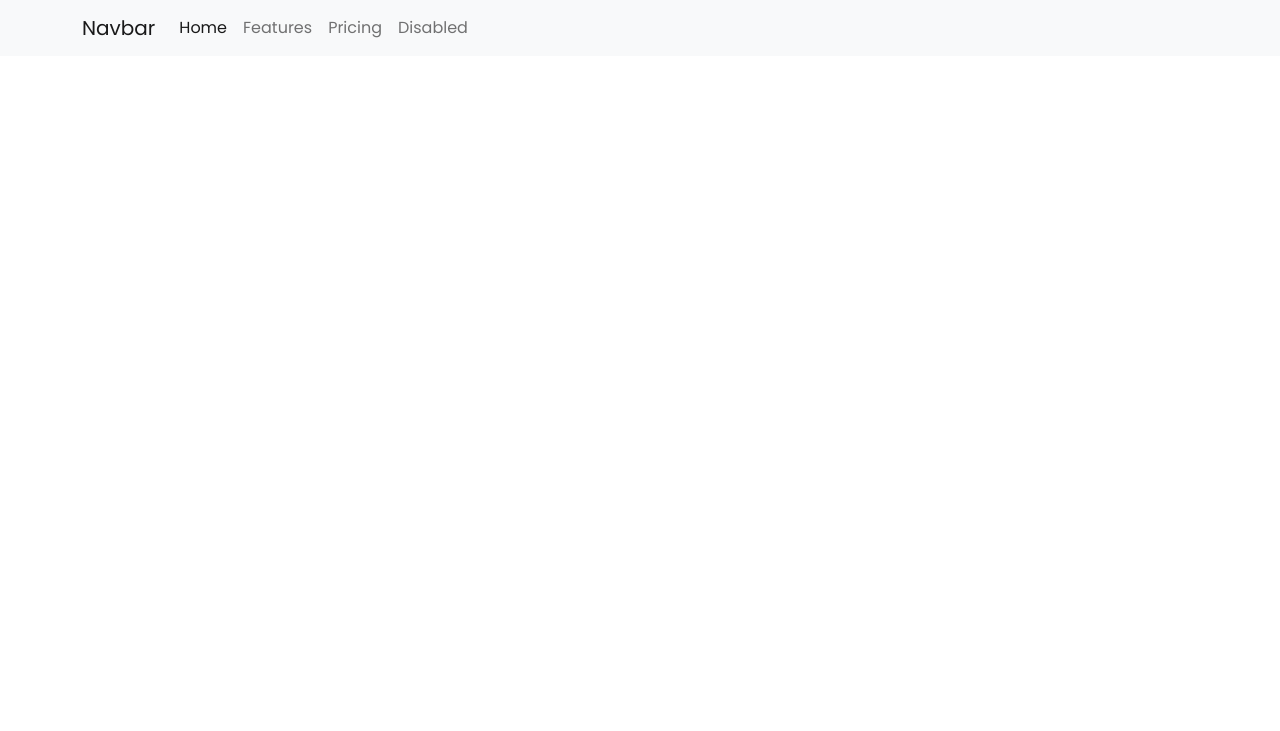
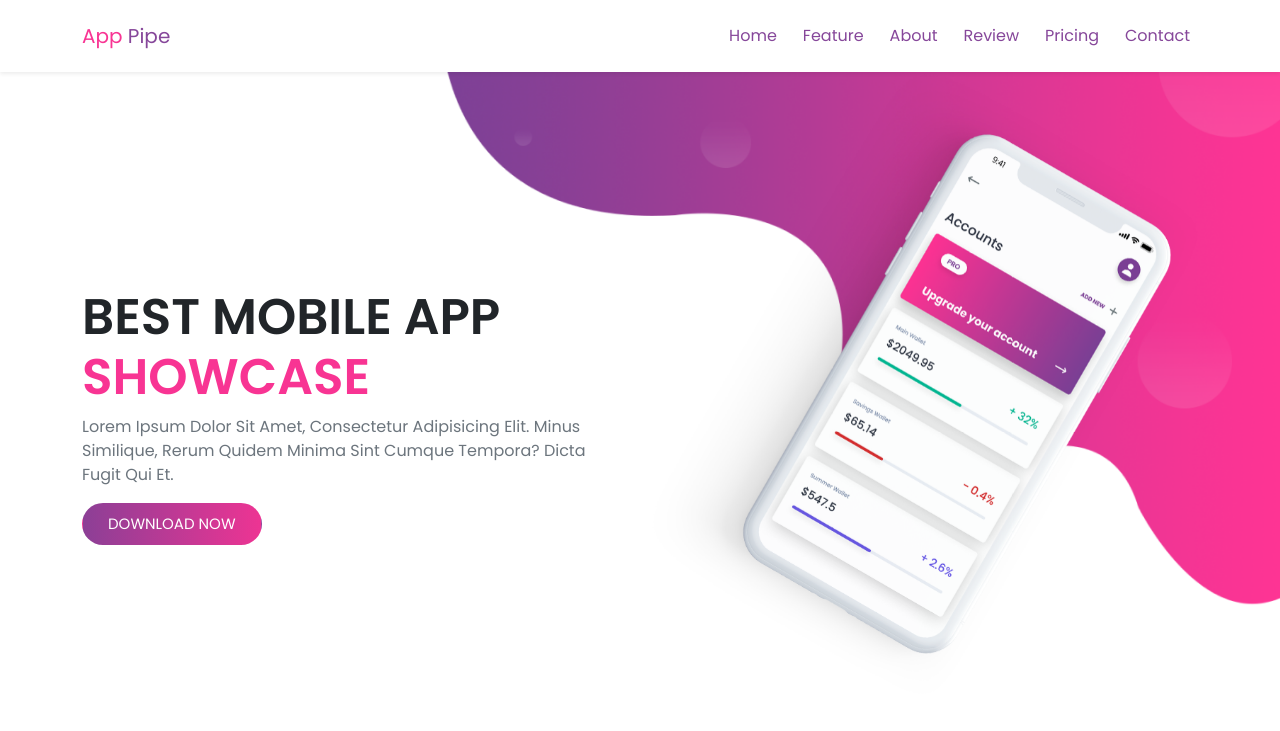
Before and after one commit to ahamednoyon/apppipe, a plain HTML site: page index.html in a window 1280 px wide. Drawn offline with Linux system fonts and the light colour scheme.

Commit message:
home section added

```diff
--- a/css/style.css
+++ b/css/style.css
@@ -4,3 +4,66 @@
 body{
     font-family: 'Poppins', sans-serif;
 }
+
+.navbar-brand{
+    color: #86479A !important;
+}
+
+.highlight{
+    color: #F83493;
+}
+
+.navbar-nav li a{
+    color: #86479A !important;
+    margin-left: 10px;
+
+}
+
+.navbar-nav li a:hover{
+    color: #F83493 !important;
+}
+
+
+/* home section */
+
+.home{
+    background: url(../img/photos/home-bg-img.png);
+    background-repeat: no-repeat;
+    background-size: cover;
+    background-position: top center;
+}
+
+.hm-title{
+    font-size: 50px;
+    font-weight: bold;
+}
+
+.custom-btn{
+    background: linear-gradient(to right, #8C3F96, #ED3493);
+    color: #fff;
+    border-radius: 25px;
+    padding: 9px 25px;
+    font-size: 15px;
+    transition: .3s;
+}
+
+.custom-btn:hover{
+    color: #fff;
+    transform: scale(1.06);
+}
+
+.home img{
+    width: 40vw;
+    animation: float 3s linear infinite;
+}
+
+@keyframes float {
+    0%, 100%{
+        transform: translateY(0rem);
+    }
+
+    50%{
+        transform: translateY(-3.0rem);
+    }
+
+}
--- a/index.html
+++ b/index.html
@@ -17,32 +17,57 @@
     <link rel="stylesheet" href="css/style.css">
 </head>
 <body>
+    <!-- header section start -->
     <header>
-        <nav class="navbar navbar-expand-lg navbar-light bg-light">
+        <nav class="navbar navbar-expand-lg navbar-light bg-white py-3 shadow-sm fixed-top">
             <div class="container">
-              <a class="navbar-brand" href="#">Navbar</a>
+              <a class="navbar-brand" href="#"><span class="highlight">App</span> Pipe</a>
               <button class="navbar-toggler" type="button" data-bs-toggle="collapse" data-bs-target="#navbarNav" aria-controls="navbarNav" aria-expanded="false" aria-label="Toggle navigation">
-                <span class="navbar-toggler-icon"></span>
+                <span class="navbar-toggler-icon bar"></span>
               </button>
               <div class="collapse navbar-collapse" id="navbarNav">
-                <ul class="navbar-nav">
+                <ul class="navbar-nav ms-auto">
                   <li class="nav-item">
-                    <a class="nav-link active" aria-current="page" href="#">Home</a>
+                    <a class="nav-link" aria-current="page" href="#home">Home</a>
                   </li>
                   <li class="nav-item">
-                    <a class="nav-link" href="#">Features</a>
+                    <a class="nav-link" href="#feature">Feature</a>
                   </li>
                   <li class="nav-item">
-                    <a class="nav-link" href="#">Pricing</a>
+                    <a class="nav-link" href="#about">About</a>
                   </li>
                   <li class="nav-item">
-                    <a class="nav-link" href="#">Disabled</a>
+                    <a class="nav-link" href="#review">Review</a>
+                  </li>
+                  <li class="nav-item">
+                    <a class="nav-link" href="#pricing">Pricing</a>
+                  </li>
+                  <li class="nav-item">
+                    <a class="nav-link" href="#contact">Contact</a>
                   </li>
                 </ul>
               </div>
             </div>
         </nav>
     </header>
+    <!-- header section end -->
+    <!-- home section start -->
+    <section class="home py-3" id="home">
+        <div class="container">
+            <div class="row min-vh-100 align-items-center">
+                <div class="col-md-6">
+                    <h1 class="hm-title">BEST MOBILE APP <span class="highlight">SHOWCASE</span></h1>
+                    <p class="text-muted">Lorem Ipsum Dolor Sit Amet, Consectetur Adipisicing Elit. Minus Similique, Rerum Quidem Minima Sint Cumque Tempora? Dicta Fugit Qui Et.</p>
+                    <button class="btn custom-btn">DOWNLOAD NOW</button>
+                </div>
+                <div class="col-md-6 my-5 order-first order-md-last">
+                    <img class="w-100" src="img/photos/home-img.png" alt="">
+                </div>
+            </div>
+
+        </div>
+    </section>
+    <!-- home section end -->
 
 
 
```
